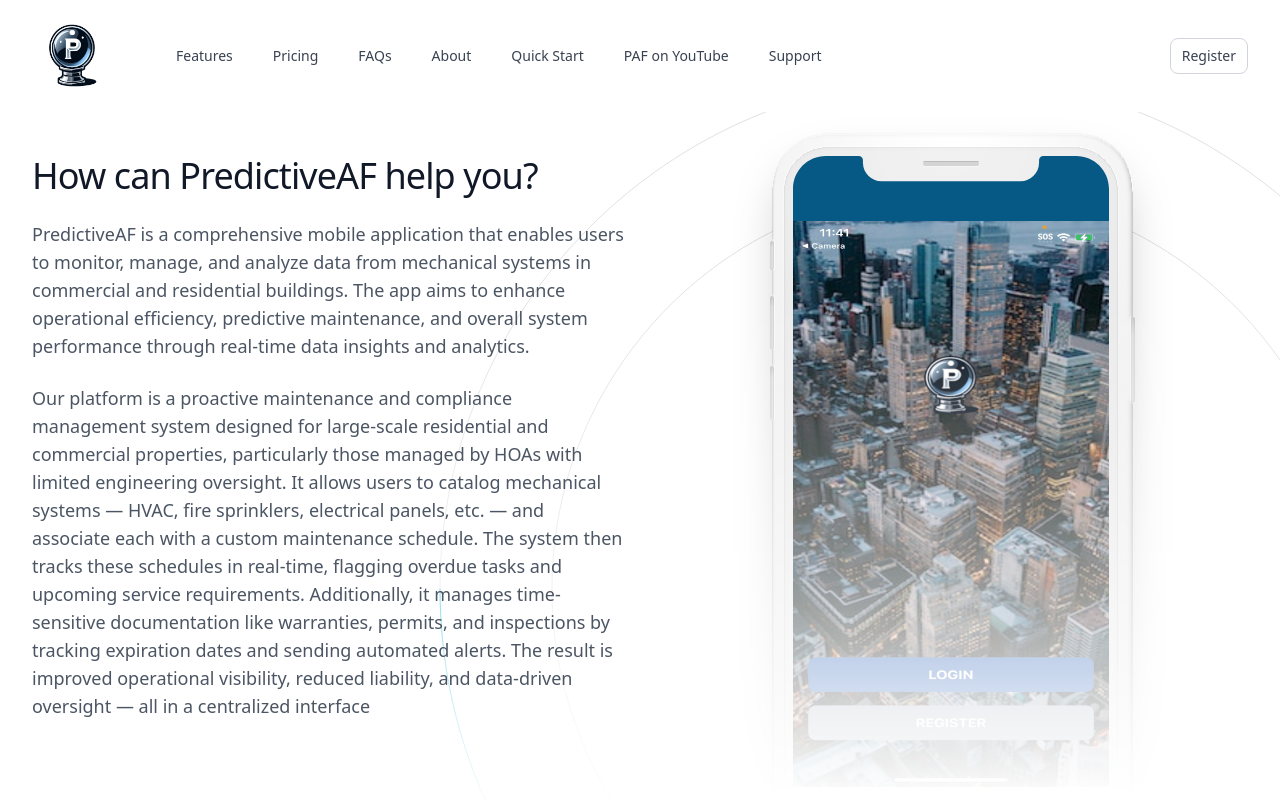
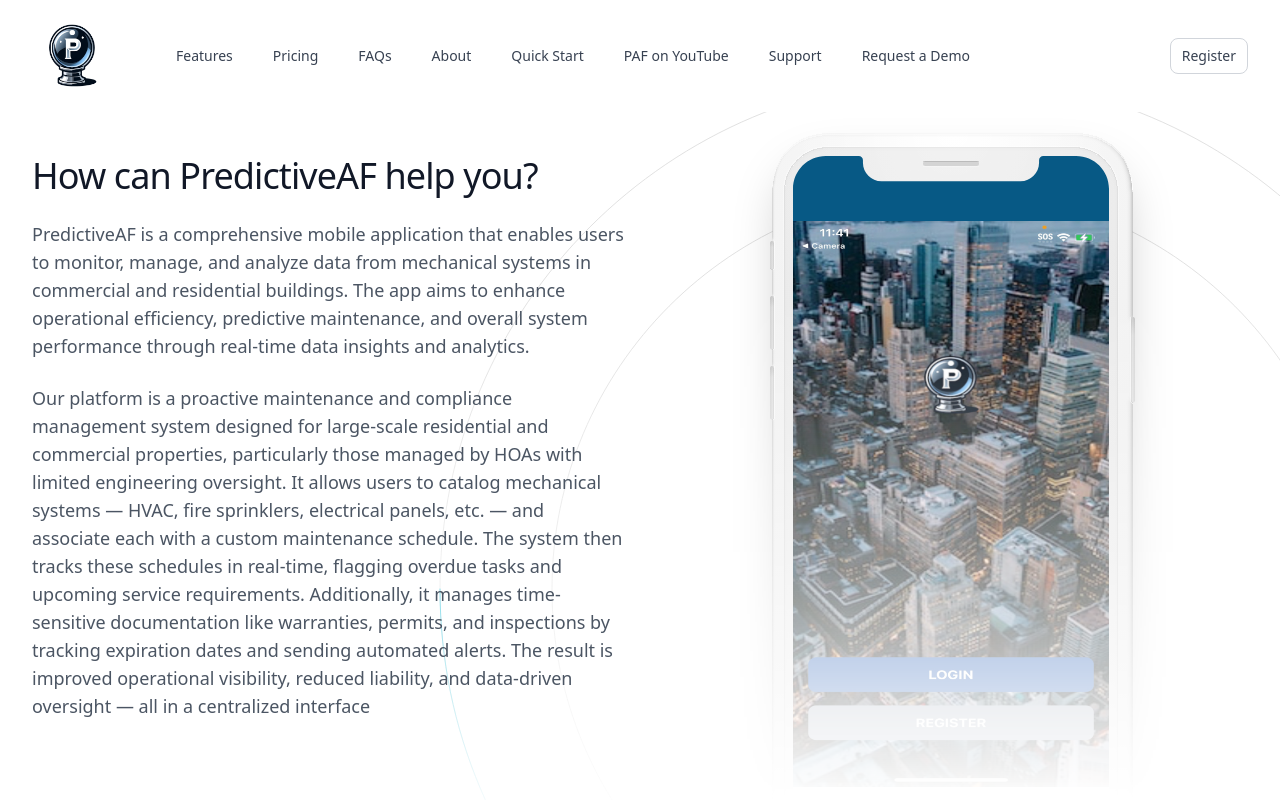
Before and after one commit to javalen/PAF-Public-Website, a React (Vite) app: page / in a window 1280 px wide. Shown: the top 800 px of the page. Built offline with nearby package versions, Linux system fonts and the light colour scheme; what pocketbase would draw is missing.

Commit message:
added demo calendar

```diff
--- a/src/components/NavLinks.jsx
+++ b/src/components/NavLinks.jsx
@@ -16,6 +16,7 @@
     ["Quick Start", "/quickstart"],
     ["PAF on YouTube", "https://www.youtube.com/@PredictiveAF"],
     ["Support", "/support"],
+    ["Request a Demo", "https://calendar.app.google/p3Bi6LnTTzgfpo8M7"],
   ].map(([label, href], index) => (
     <a
       key={label}
```
